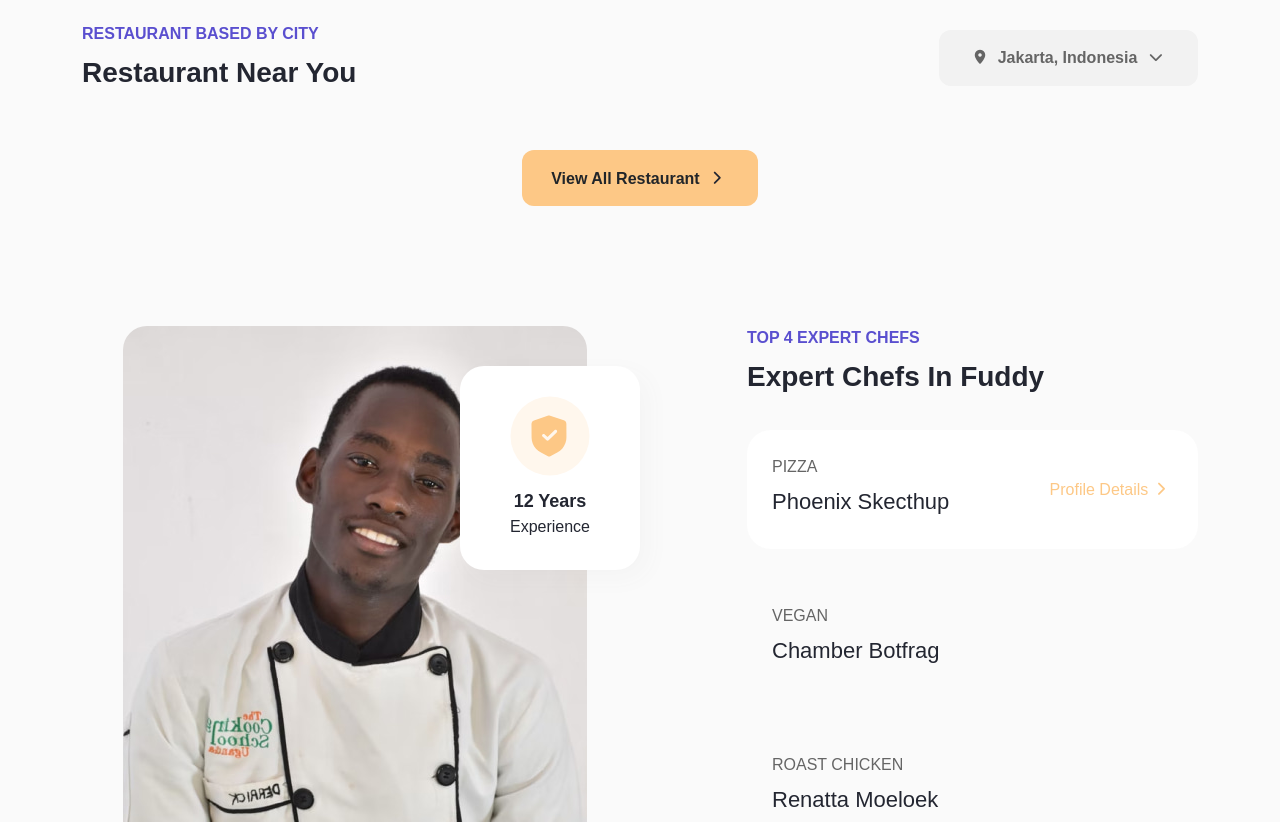
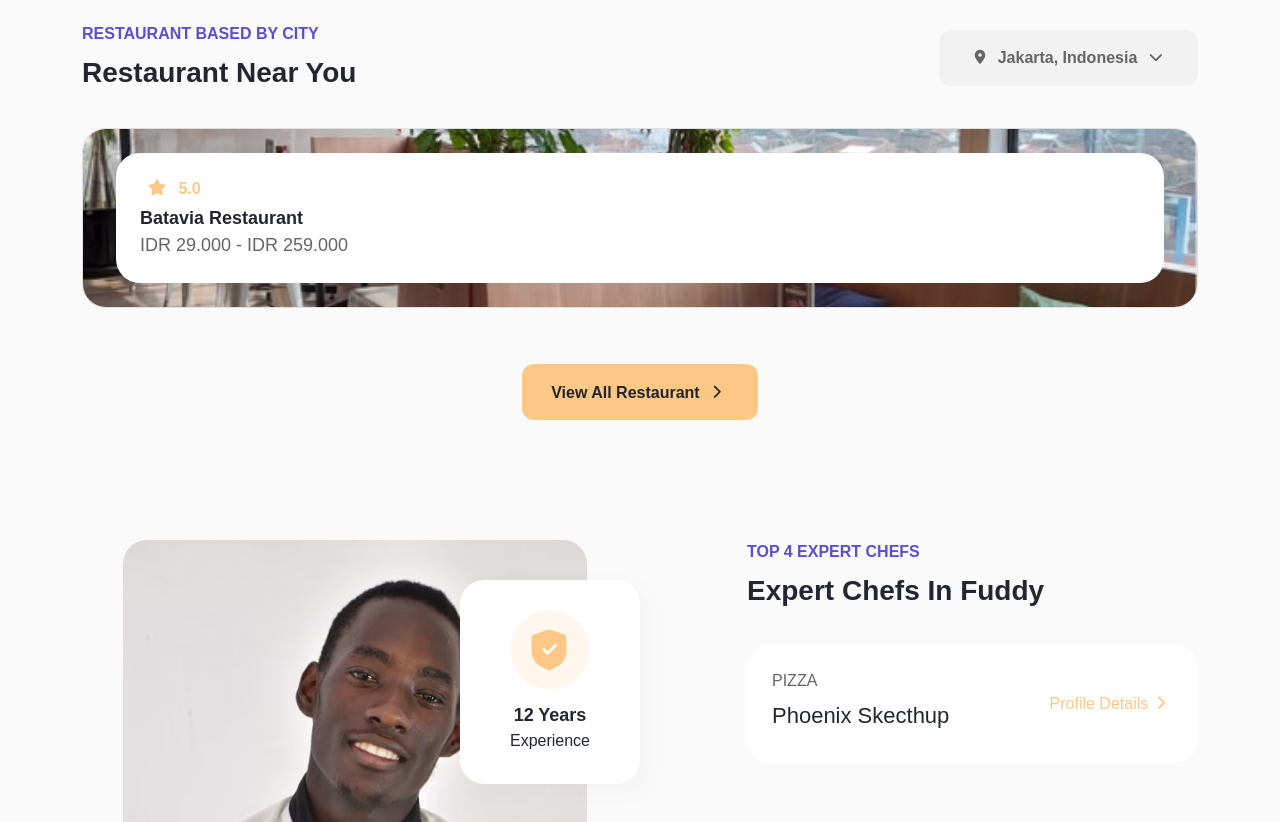
Before and after one commit to code7070/bwa-challenge-agustus-html, a plain HTML site: page index.html in a window 1280 px wide. Shown: the part 1140-1962 px from the top of the page. Drawn offline with Linux system fonts and the light colour scheme; a web font is replaced by a local one.

Commit message:
add resto card

```diff
--- a/index.html
+++ b/index.html
@@ -26,6 +26,7 @@
     />
     <link rel="stylesheet" type="text/css" href="./styles/section-near.css" />
     <link rel="stylesheet" type="text/css" href="./styles/section-chef.css" />
+    <link rel="stylesheet" type="text/css" href="./styles/resto-card.css" />
     <link
       rel="stylesheet"
       type="text/css"
@@ -187,9 +188,7 @@
       </section>
       <section class="near-section">
         <div class="container">
-          <div
-            class="ns--content row justify-content-between align-items-center"
-          >
+          <div class="row justify-content-between align-items-center">
             <div class="col">
               <div class="head-section">
                 <div class="small-title">Restaurant based by city</div>
@@ -222,6 +221,26 @@
                       </button>
                     </li>
                   </ul>
+                </div>
+              </div>
+            </div>
+          </div>
+          <div class="ns--content">
+            <div class="card resto-card">
+              <div class="card-body">
+                <div class="resto-image">
+                  <img
+                    alt="Batavia Restaurant"
+                    src="./assets/images/restaurant/batavia-restaurant.jpg"
+                  />
+                </div>
+                <div class="resto-info">
+                  <div class="resto-rating">
+                    <i class="fa-solid fa-star"></i>
+                    <span>5.0</span>
+                  </div>
+                  <div class="resto-name">Batavia Restaurant</div>
+                  <div class="resto-price">IDR 29.000 - IDR 259.000</div>
                 </div>
               </div>
             </div>
--- a/scripts/chef.js
+++ b/scripts/chef.js
@@ -47,6 +47,7 @@ function clickChef(el) {
   }
 }
 
+// Group for chef selector action value
 function clickChef1(el) {
   chefPhoto = "./assets/images/chef/phoenix-satcheup.jpg";
   expValue = "12 Years";
--- /dev/null
+++ b/styles/resto-card.css
@@ -0,0 +1,51 @@
+.resto-card {
+  position: relative;
+  border-radius: 24px;
+  overflow: hidden;
+}
+
+.resto-card .card-body {
+  padding: 24px 33px;
+}
+
+.resto-card .resto-image {
+  position: absolute;
+  left: 0;
+  top: 0;
+  width: 100%;
+  height: 100%;
+}
+
+.resto-card .resto-image img {
+  height: 100%;
+  width: 100%;
+  object-fit: cover;
+}
+
+.resto-card .resto-info {
+  background: #fff;
+  padding: 24px;
+  position: relative;
+  border-radius: 24px;
+}
+
+.resto-card .resto-info .resto-rating {
+  color: var(--yellow);
+  font-weight: var(--semibold);
+  margin-bottom: 4px;
+}
+
+.resto-card .resto-info .resto-rating * {
+  color: var(--yellow);
+  font-weight: var(--semibold);
+}
+
+.resto-card .resto-info .resto-name {
+  font-weight: var(--semibold);
+  font-size: var(--fontsize-medium);
+}
+
+.resto-card .resto-info .resto-price {
+  color: var(--grey);
+  font-size: var(--fontsize-medium);
+}
--- a/styles/section-near.css
+++ b/styles/section-near.css
@@ -3,7 +3,7 @@
 }
 
 .near-section .ns--content {
-  margin-bottom: 56px;
+  margin: 34px auto 56px;
 }
 
 .near-section .dropdown.ns--select-city #selectorCity {
```
